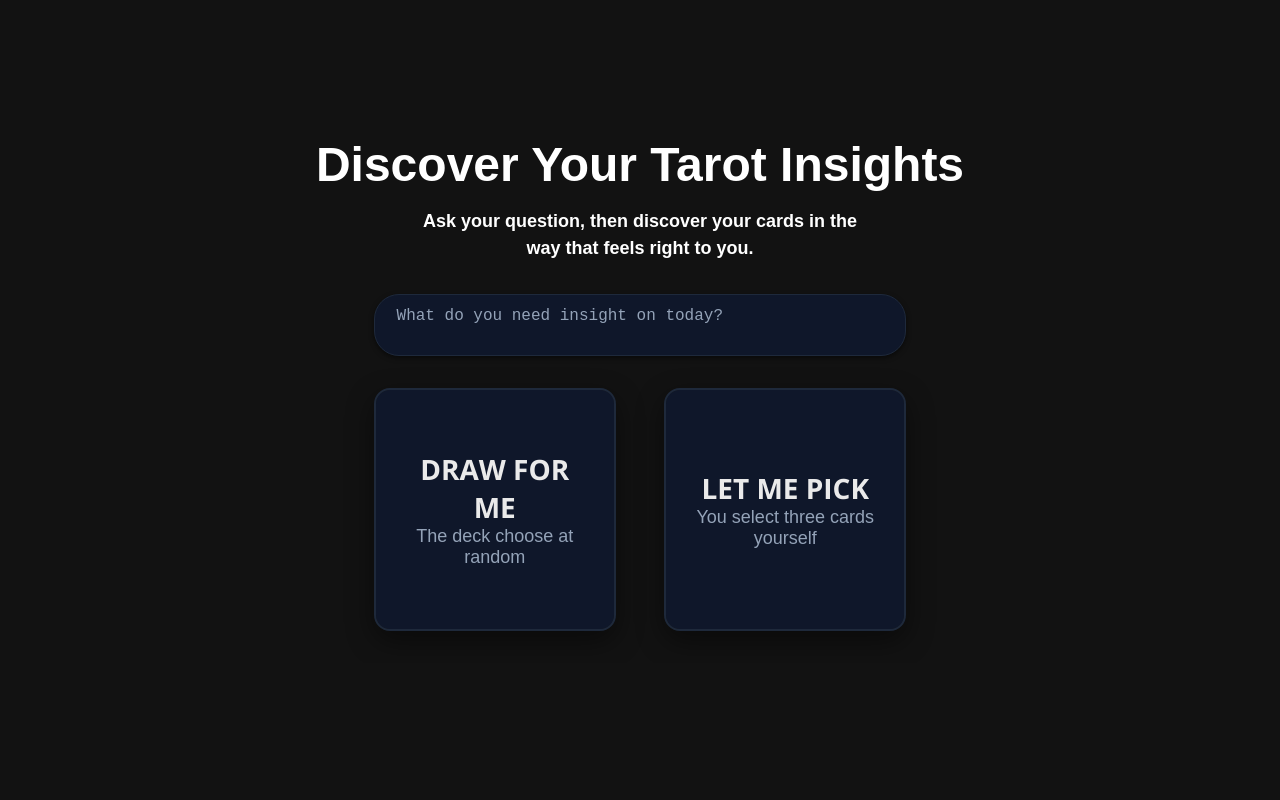
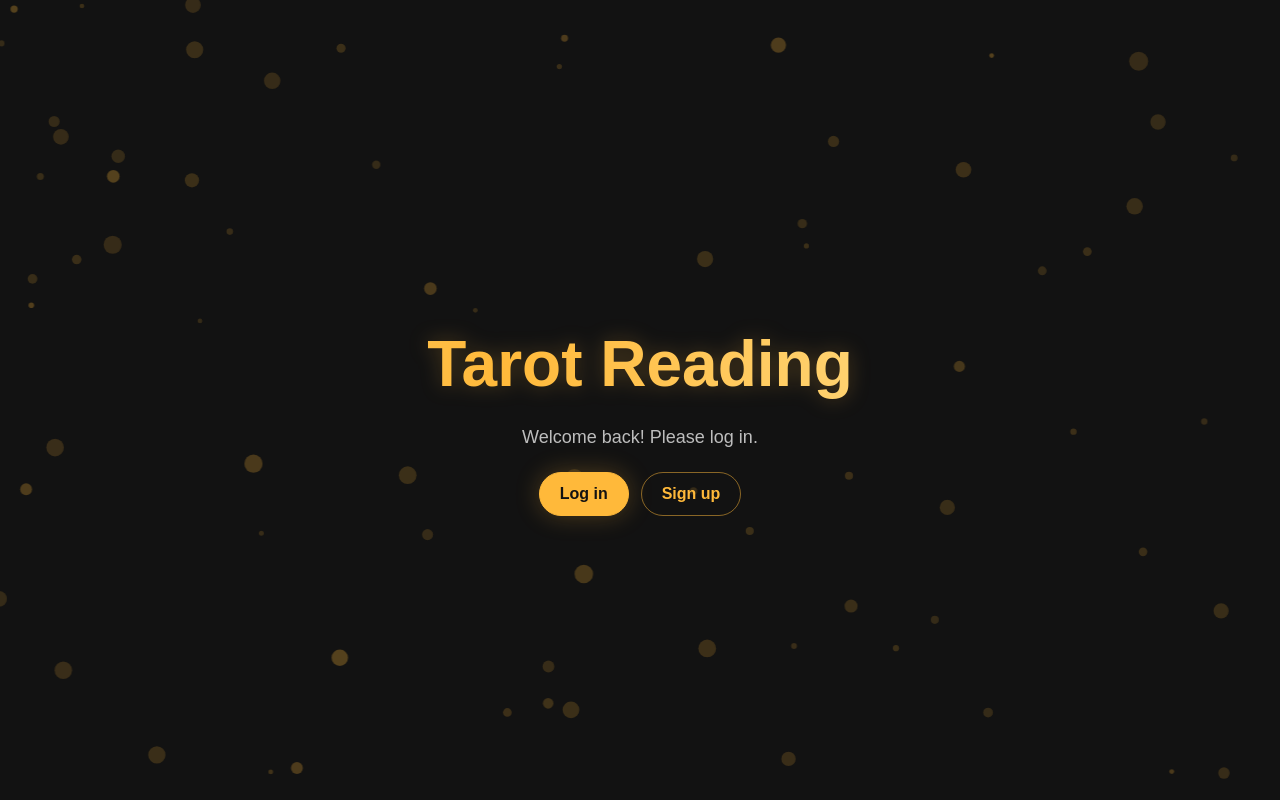
Before and after one commit to anduscheung/tarot-cards-picking, a React (Vite) app: page / in a window 1280 px wide. Built offline with nearby package versions, Linux system fonts and the light colour scheme.

Commit message:
feat: home page UI

```diff
--- a/package.json
+++ b/package.json
@@ -14,6 +14,7 @@
   "dependencies": {
     "@tanstack/react-query": "^5.90.16",
     "axios": "^1.13.2",
+    "framer-motion": "^12.26.2",
     "react": "^18.3.1",
     "react-dom": "^18.3.1",
     "react-router": "^7.8.1"
--- a/src/App.css
+++ b/src/App.css
@@ -8,6 +8,7 @@
   width: 100vw;
   background-color: #121212;
   font-family: "Arial", sans-serif;
+  color:  #ffffff;;
 }
 
 * {
--- a/src/App.tsx
+++ b/src/App.tsx
@@ -1,7 +1,8 @@
 import { createBrowserRouter, RouterProvider } from "react-router";
 
 import "./App.css";
-import Mode from "./features/Mode";
+import Home from "./features/Home";
+// import Mode from "./features/Mode";
 import PickMyOwn from "./features/PickMyOwn";
 import DrawForMe from "./features/DrawForMe";
 import ComingSoon from "./features/ComingSoon";
@@ -10,7 +11,7 @@ function App() {
   const router = createBrowserRouter([
     {
       path: "/",
-      Component: Mode,
+      Component: Home,
     },
     {
       path: "/let-me-pick",
--- /dev/null
+++ b/src/features/Home/Home.module.scss
@@ -0,0 +1,103 @@
+/* colors */
+
+$gold: #ffb93a;
+$gold-soft: rgba(255, 185, 58, 0.25);
+
+.content {
+  position: relative;
+  display: flex;
+  flex-direction: column;
+  justify-content: center;
+  align-items: center;
+  max-width: 720px;
+  margin: 0 auto;
+  z-index: 2;
+  text-align: center;
+}
+
+@keyframes shimmer {
+  0% {
+    background-position: 0% 0;
+  }
+  100% {
+    background-position: 200% 0;
+  }
+}
+.title {
+  font-size: clamp(28px, 6vw, 64px);
+  font-weight: 700;
+  margin-bottom: 8px;
+  background: linear-gradient(90deg, $gold, #ffd77a, $gold);
+  -webkit-background-clip: text;
+  background-clip: text;
+  color: transparent;
+  filter: drop-shadow(0 0 10px $gold-soft);
+  background-size: 200% 100%;
+  animation: shimmer 6s linear infinite;
+}
+
+.subtitle {
+  font-size: clamp(14px, 2.4vw, 18px);
+  color: rgba(255, 255, 255, 0.85);
+  margin-bottom: 24px;
+}
+
+.btnWrap {
+  display: flex;
+  gap: 12px;
+  justify-content: center;
+  flex-wrap: wrap;
+}
+
+.btnLogin,
+.btnSignup {
+  padding: 12px 20px;
+  border-radius: 999px;
+  font-weight: 600;
+  text-decoration: none;
+  cursor: pointer;
+  user-select: none;
+}
+
+.btnLogin {
+  border: 1px solid $gold;
+  color: #121212;
+  background: $gold;
+  box-shadow: 0 0 24px $gold-soft;
+
+  &:hover {
+    filter: brightness(1.05);
+  }
+  &:active {
+    transform: translateY(1px);
+  }
+}
+
+.btnSignup {
+  border: 1px solid rgba(255, 185, 58, 0.5);
+  color: $gold;
+  background: transparent;
+
+  &:hover {
+    background: rgba(255, 185, 58, 0.06);
+  }
+  &:active {
+    transform: translateY(1px);
+  }
+}
+
+/* star canvas layers */
+.starsLayer {
+  position: absolute;
+  inset: 0;
+  overflow: hidden;
+  pointer-events: none;
+  /* the moving child div sits inside (motion div in TSX) */
+}
+
+.starSvg {
+  display: block;
+  width: 100%;
+  height: 100%;
+  will-change: transform;
+}
--- /dev/null
+++ b/src/features/Home/Home.tsx
@@ -0,0 +1,136 @@
+import { memo, useRef } from "react";
+import { useNavigate } from "react-router";
+import { motion } from "framer-motion";
+import styles from "./Home.module.scss";
+
+export default function Home() {
+  const navigate = useNavigate();
+  return (
+    <>
+      {/* star background */}
+      <Stars />
+      {/* content */}
+      <div className={styles.content}>
+        <motion.h1
+          initial={{ y: 18, opacity: 0 }}
+          animate={{ y: 0, opacity: 1 }}
+          transition={{ duration: 0.8, ease: "easeOut" }}
+          className={styles.title}
+        >
+          Tarot Reading
+        </motion.h1>
+        <motion.p
+          initial={{ opacity: 0 }}
+          animate={{ opacity: 0.85 }}
+          transition={{ delay: 0.4, duration: 0.8 }}
+          className={styles.subtitle}
+        >
+          Welcome back! Please log in.
+        </motion.p>
+        <motion.div
+          initial={{ scale: 0.96, opacity: 0 }}
+          animate={{ scale: 1, opacity: 1 }}
+          transition={{ delay: 0.55, duration: 0.6 }}
+          className={styles.btnWrap}
+        >
+          <div
+            onClick={() => {
+              navigate("/login");
+            }}
+            className={styles.btnLogin}
+          >
+            Log in
+          </div>
+          <div
+            onClick={() => {
+              navigate("/signup");
+            }}
+            className={styles.btnSignup}
+          >
+            Sign up
+          </div>
+        </motion.div>
+      </div>
+    </>
+  );
+}
+
+/* ---------- Decorative pieces (pure SVG) ---------- */
+function Stars() {
+  // two slow layers for parallax drift
+  return (
+    <>
+      {/* far layer */}
+      <ParallaxStarLayer speed={90} shiftPct={-25} density={120} opacity={0.18} />
+      {/* near layer */}
+      <ParallaxStarLayer speed={60} shiftPct={-40} density={80} opacity={0.28} />
+    </>
+  );
+}
+
+function ParallaxStarLayer({
+  speed,
+  shiftPct,
+  density,
+  opacity,
+}: {
+  speed: number; // seconds per loop
+  shiftPct: number; // how far to drift (negative = left)
+  density: number;
+  opacity: number;
+}) {
+  return (
+    <div className={styles.starsLayer}>
+      <motion.div
+        animate={{ x: ["0%", `${shiftPct}%`, "0%"] }}
+        transition={{ duration: speed, repeat: Infinity, ease: "easeInOut" }}
+        style={{ width: "140%", height: "100%" }}
+      >
+        <StarField density={density} color={"#FFB93A"} opacity={opacity} />
+      </motion.div>
+    </div>
+  );
+}
+
+const StarField = memo(function StarField({
+  density,
+  color,
+  opacity = 0.25,
+}: {
+  density: number;
+  color: string;
+  opacity?: number;
+}) {
+  // generate ONCE, keep forever
+  const dotsRef = useRef(
+    Array.from({ length: density }, () => ({
+      x: Math.random() * 120, // extend beyond right edge for drift room
+      y: Math.random() * 100,
+      r: Math.random() * 0.5 + 0.15, // [0.15, 0.65)
+      tw: Math.random() * 0.8 + 0.6, // twinkle duration 0.6s to 1.4s
+      dly: Math.random() * 2, // // 0 to 2s delay
+    })),
+  );
+  const dots = dotsRef.current;
+
+  return (
+    <svg
+      viewBox="0 0 120 100"
+      preserveAspectRatio="xMidYMid slice" // <- keep geometry stable
+      className={styles.starSvg}
+    >
+      {dots.map((d, i) => (
+        <motion.circle
+          key={i}
+          cx={d.x}
+          cy={d.y}
+          r={d.r}
+          fill={color}
+          initial={{ opacity: 0.15 }}
+          animate={{ opacity: [0.15, opacity, 0.15] }}
+          transition={{ duration: d.tw, repeat: Infinity, ease: "easeInOut", delay: d.dly }}
+        />
+      ))}
+    </svg>
+  );
+});
--- /dev/null
+++ b/src/features/Home/index.ts
@@ -0,0 +1 @@
+export { default } from "./Home";
```
Also changed, not shown: 1 other file (tests, documents, lock files or other folders).
